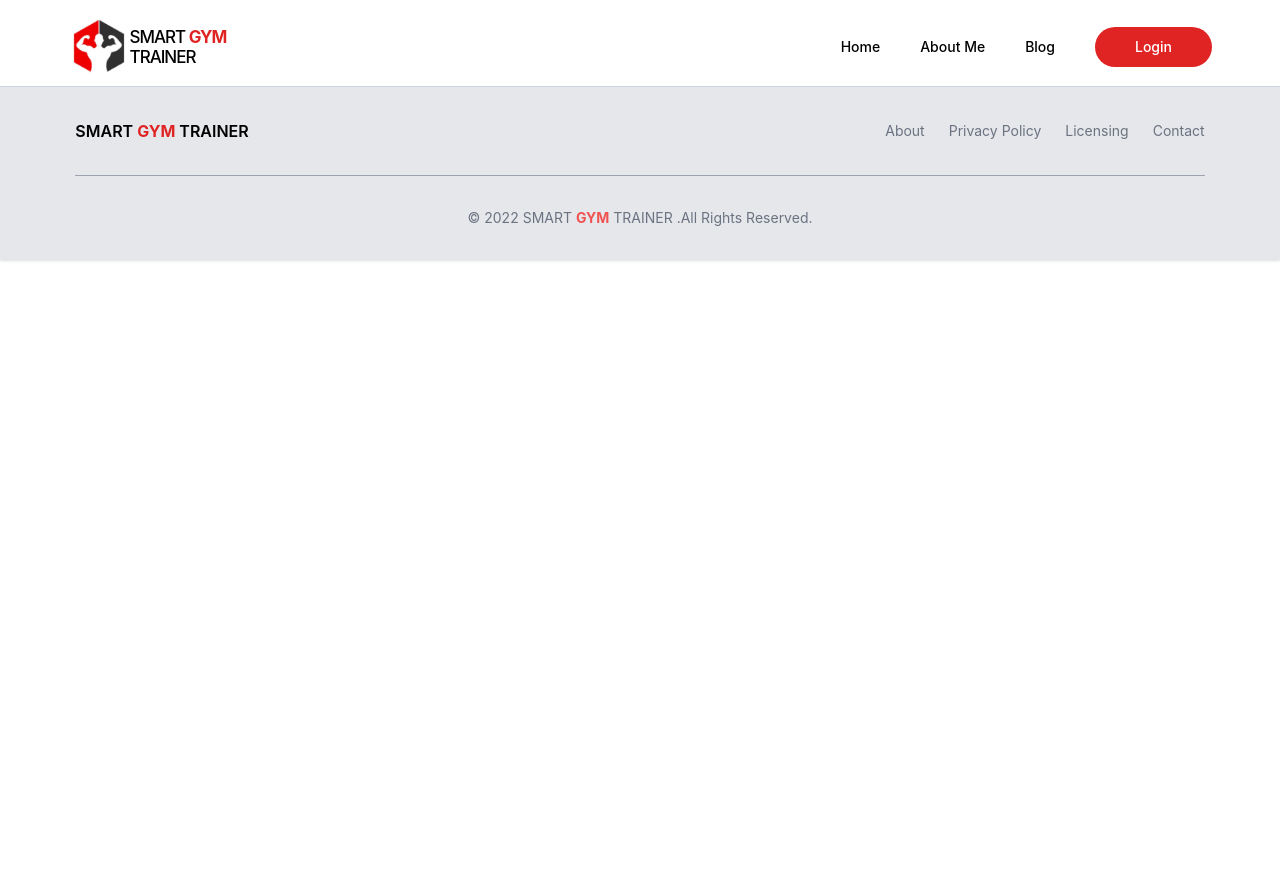
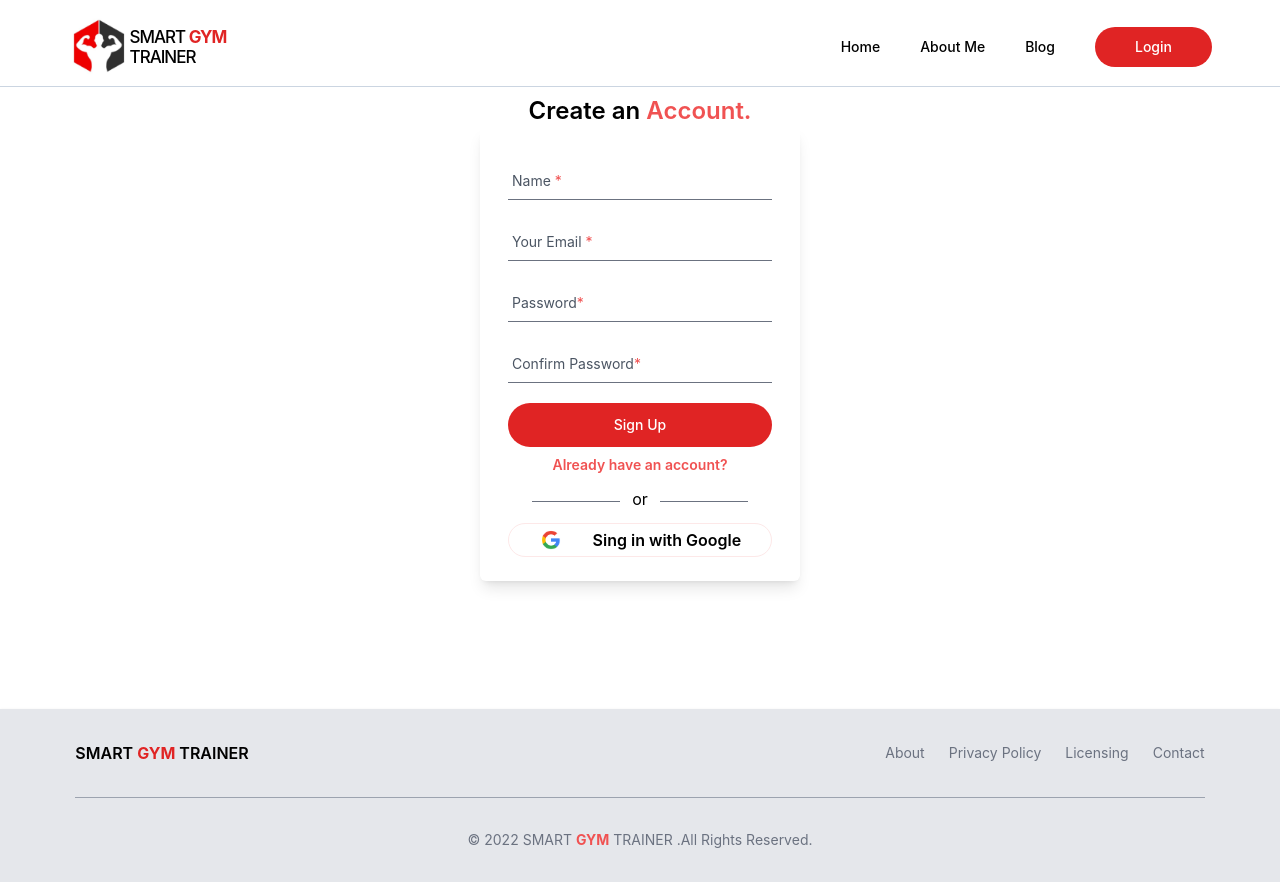
Before and after one commit to amiribnjaman/gym-trainer-service, a React (Create React App) app: page /signup in a window 1280 px wide. Before the commit the page ends 800 px from the top, so only its background shows below. Built offline with nearby package versions, Linux system fonts and the light colour scheme.

Commit message:
Sign up form designed

```diff
--- a/src/App.js
+++ b/src/App.js
@@ -3,6 +3,8 @@ import NavBar from './Pages/Shared/NavBar/NavBar';
 import { Routes, Route } from "react-router-dom";
 import Home from './Pages/Home/Home/Home';
 import Footer from './Pages/Shared/Footer/Footer';
+import Login from './Pages/Auth/Login/Login';
+import SignUp from './Pages/Auth/SignUp/SignUp';
 
 function App() {
   return (
@@ -10,6 +12,8 @@ function App() {
       <NavBar />
       <Routes>
         <Route path='/' element={<Home />} />
+        <Route path='/login' element={<Login />} />
+        <Route path='/signup' element={<SignUp />} />
       </Routes>
       <Footer />
     </div>
--- /dev/null
+++ b/src/Pages/Auth/Login/Login.js
@@ -0,0 +1,11 @@
+import React from 'react';
+
+const Login = () => {
+    return (
+        <div>
+
+        </div>
+    );
+};
+
+export default Login;
--- /dev/null
+++ b/src/Pages/Auth/SignUp/SignUp.js
@@ -0,0 +1,67 @@
+import React from 'react';
+import { Link } from 'react-router-dom';
+import GoogleLogo from '../../../Assets/img/Glogo.png';
+// import useFirebase from '../../hooks/useFirebase';
+
+const SignUp = () => {
+
+    return (
+        <div className='w-1/4 mx-auto mt-2 mb-32  min-h-full'>
+            {/* <img src={Banner} alt="" /> */}
+            <div>
+                {/* <img width={170} className='mx-auto' src={Logo} alt="" /> */}
+                <h4 className='mt-2 font-semibold text-2xl'>Create an <span className='text-red-500'>Account.</span></h4>
+                <form
+                    className='shadow-lg px-7 rounded-md py-6'>
+
+                    <p className='text-red-600 text-[12px] mb-2 text-left'></p>
+                    <div className="relative z-0 mb-5 w-full group">
+                        <input
+                            type="text" name="floating_name" className="block py-2.5 w-full text-sm text-gray-900 bg-transparent border-0 border-b appearance-none focus:border-red-400 focus:outline-none focus:ring-0  peer" placeholder=" " required="" />
+                        <label htmlFor="floating_email" className="absolute text-sm text-gray-600 duration-300 transform -translate-y-6 scale-75 left-1 top-3 -z-10 origin-[0] peer-focus:left-0 peer-placeholder-shown:scale-100 peer-placeholder-shown:translate-y-0 peer-focus:scale-75 peer-focus:-translate-y-6">Name <span className='text-red-500'>&#42;</span></label>
+                    </div>
+
+                    <div className="relative z-0 mb-5 w-full group">
+                        <input
+                            type="email" name="floating_email" className="block py-2.5 w-full text-sm text-gray-900 bg-transparent border-0 border-b appearance-none focus:border-red-400 focus:outline-none focus:ring-0 peer" placeholder=" " required="" />
+                        <label htmlFor="floating_email" className="absolute text-sm text-gray-600 dark:text-gray-400 duration-300 transform -translate-y-6 scale-75 left-1 top-3 -z-10 origin-[0] peer-focus:left-0 peer-placeholder-shown:scale-100 peer-placeholder-shown:translate-y-0 peer-focus:scale-75 peer-focus:-translate-y-6">Your Email <span className='text-red-500'>&#42;</span></label>
+                        <p className='text-red-600 text-[12px] mb-2 text-left'></p>
+                    </div>
+                    <div className="relative z-0 mb-5 w-full group">
+                        <input
+                            type="password" name="floating_password" id="floating_password" className="block py-2.5 w-full text-sm text-gray-900 bg-transparent border-0 border-b appearance-none focus:outline-none focus:ring-0 focus:border-red-400 peer" placeholder=" " required="" />
+                        <label htmlFor="floating_password" className="absolute text-sm text-gray-600 dark:text-gray-400 duration-300 transform left-1 -translate-y-6 scale-75 top-3 -z-10 origin-[0] peer-focus:left-0 peer-placeholder-shown:scale-100 peer-placeholder-shown:translate-y-0 peer-focus:scale-75 peer-focus:-translate-y-6">Password<span className='text-red-500'>&#42;</span></label>
+                        <p className='text-red-600 text-[12px] mb-2 text-left'></p>
+                    </div>
+                    <div className="relative z-0 mb-5 w-full group">
+                        <input
+                            type="password" name="floating_confirm_password" id="floating_confirm_password" className="block py-2.5 w-full text-sm text-gray-900 bg-transparent border-0 border-b appearance-none focus:outline-none focus:ring-0 focus:border-red-400 peer" placeholder=" " required="" />
+                        <label htmlFor="floating_password" className="absolute text-sm text-gray-600 dark:text-gray-400 duration-300 transform left-1 -translate-y-6 scale-75 top-3 -z-10 origin-[0] peer-focus:left-0 peer-placeholder-shown:scale-100 peer-placeholder-shown:translate-y-0 peer-focus:scale-75 peer-focus:-translate-y-6">Confirm Password<span className='text-red-500'>&#42;</span></label>
+                        <p className='text-red-600 text-[12px] mb-2 text-left'></p>
+                    </div>
+                    <div className='w-full'>
+                        <button
+                            type="submit" className="text-white mt-4 bg-red-600 block py-3 rounded-full w-full focus:ring-4 focus:outline-none focus:ring-blue-300 font-medium text-sm text-center">Sign Up</button>
+                    </div>
+
+                    <Link to='/login' className='text-sm mt-2 block text-red-500 font-semibold'>Already have an account?</Link>
+
+                    <div className='flex justify-center items-center my-3'>
+                        <div className='w-1/3 bg-gray-500 h-[1px] mr-3 mt-1'></div>
+                        <div>or</div>
+                        <div className='w-1/3 bg-gray-500 h-[1px]  ml-3 mt-1'></div>
+                    </div>
+                    <button
+                        className='flex justify-evenly items-center mt-2 border border-red-100 rounded-full w-full'>
+                        <img className='w-6 py-1' src={GoogleLogo} alt="" />
+                        <span className='font-semibold'>Sing in with Google</span>
+                    </button>
+                </form>
+
+            </div>
+
+        </div>
+    );
+};
+
+export default SignUp;
--- a/src/Pages/Home/Comments/Comments.js
+++ b/src/Pages/Home/Comments/Comments.js
@@ -29,7 +29,7 @@ const Comments = () => {
                         <div class="mb-6 ml-4">
                             <label for="message" class="block mb-2 mt-2 text-md font-medium text-gray-900 ">Your message</label>
                             <p className='text-sm text-slate-500 mb-2'>Share your feelings or experience about your mentor SMART GYM TRAINER</p>
-                            <textarea id="message" rows="8" class="block p-2.5 w-full text-sm text-gray-900 bg-gray-50 rounded-lg border border-gray-300 focus:ring-blue-400 focus:border-blue-400 " placeholder="Leave a comment..."></textarea>
+                            <textarea id="message" rows="8" class="block p-2.5 w-full text-sm text-gray-900 bg-gray-50 rounded-lg border border-gray-300 focus:ring-blue-400 focus:border-blue-400 " placeholder="Leave your comment..."></textarea>
                             <button className="block mx-auto md:mx-0 mt-4 bg-blue-500 text-white font-semibold rounded-full px-14 py-2.5 hover:bg-blue-600">Place Comment</button>
                         </div>
                     </div>
--- a/src/Pages/Shared/NavBar/NavBar.js
+++ b/src/Pages/Shared/NavBar/NavBar.js
@@ -38,7 +38,7 @@ const NavBar = () => {
                                 <CustomLink to='/blog'>Blog</CustomLink>
                             </li>
                             <li>
-                                <NavLink to="#" type='button' className="block bg-red-600 text-white rounded-full px-10 py-2.5 hover:bg-red-700" aria-current="page">Login</NavLink>
+                                <NavLink to="/login" type='button' className="block bg-red-600 text-white rounded-full px-10 py-2.5 hover:bg-red-700" aria-current="page">Login</NavLink>
                             </li>
                         </ul>
                     </div>
```
Also changed, not shown: src/Assets/img/Glogo.png (added).
